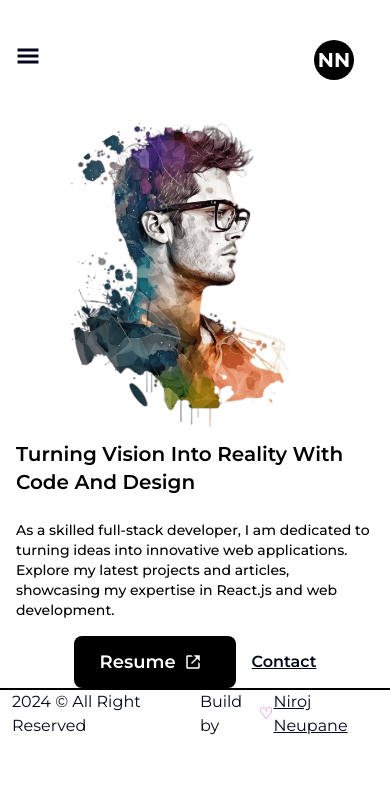
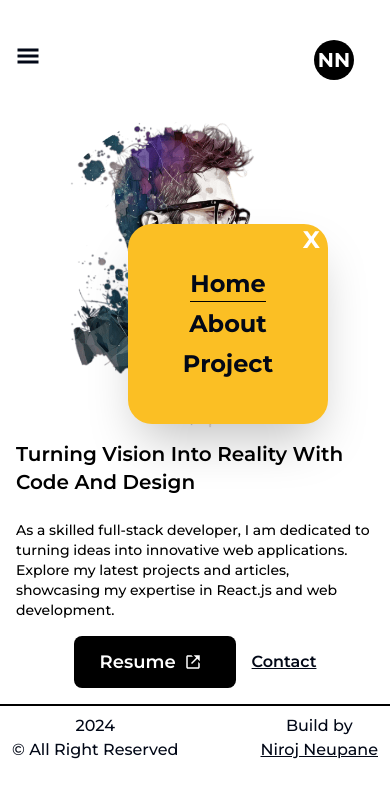
Before and after one commit to nirojneupane5/portfolio, a Next.js app: page / in a window 390 px wide. Both pictures are taken after a click on the button 28 px from the left and 56 px from the top of the page. Shown: the top 798 px of the page. Built offline with nearby package versions, Linux system fonts and the light colour scheme.

Commit message:
hamburger menu created

```diff
--- a/src/components/Footer.tsx
+++ b/src/components/Footer.tsx
@@ -1,12 +1,14 @@
 import Link from "next/link";
-import Layout from "./Layout";
 
 const Footer = () => {
   return (
-    <footer className="flex items-center justify-between w-full border-t-2 border-solid border-black px-3">
-      <div>{new Date().getFullYear()} &copy; All Right Reserved</div>
-      <div className="flex items-center">
-        Build by <span className="text-pink-500">&#9825;</span>{" "}
+    <footer className="flex items-center justify-between w-full border-t-2 border-solid border-black px-3 py-2 mt-4 text-base font-medium sm:text-2xl sm:font-bold">
+      <div className="flex flex-col sm:flex-row">
+        <div className="text-center">{new Date().getFullYear()}</div>
+        <div> &copy; All Right Reserved</div>
+      </div>
+      <div className="flex flex-col sm:flex-row">
+        <div className="text-center">Build by </div>
         <Link href="/" className="underline underline-offset-3">
           Niroj Neupane
         </Link>
--- a/src/components/Hamburger.tsx
+++ b/src/components/Hamburger.tsx
@@ -1,10 +1,13 @@
 "use client";
 import { useState } from "react";
 import { GiHamburgerMenu } from "react-icons/gi";
+import CustomLink from "./CustomLink";
 const Hamburger = () => {
   const [isOpen, setIsOpen] = useState<boolean>(false);
 
-  const handleClick = () => {};
+  const handleClick = () => {
+    setIsOpen(!isOpen);
+  };
   return (
     <div>
       <button
@@ -13,6 +16,29 @@ const Hamburger = () => {
       >
         <GiHamburgerMenu className="text-2xl" />
       </button>
+      {isOpen && (
+        <div className="fixed left-32 top-56">
+          <div className="flex flex-col items-center justify-center bg-amber-400 w-[200px] h-[200px] shadow-2xl rounded-3xl">
+            <button
+              className="text-2xl font-bold text-white absolute top-0 right-2 hover:cursor-pointer"
+              onClick={handleClick}
+            >
+              X
+            </button>
+            <CustomLink href="/" title="Home" className="text-2xl font-bold" />
+            <CustomLink
+              href="/about"
+              title="About"
+              className="my-2 text-2xl font-bold"
+            />
+            <CustomLink
+              href="/project"
+              title="Project"
+              className="text-2xl font-bold"
+            />
+          </div>
+        </div>
+      )}
     </div>
   );
 };
```
